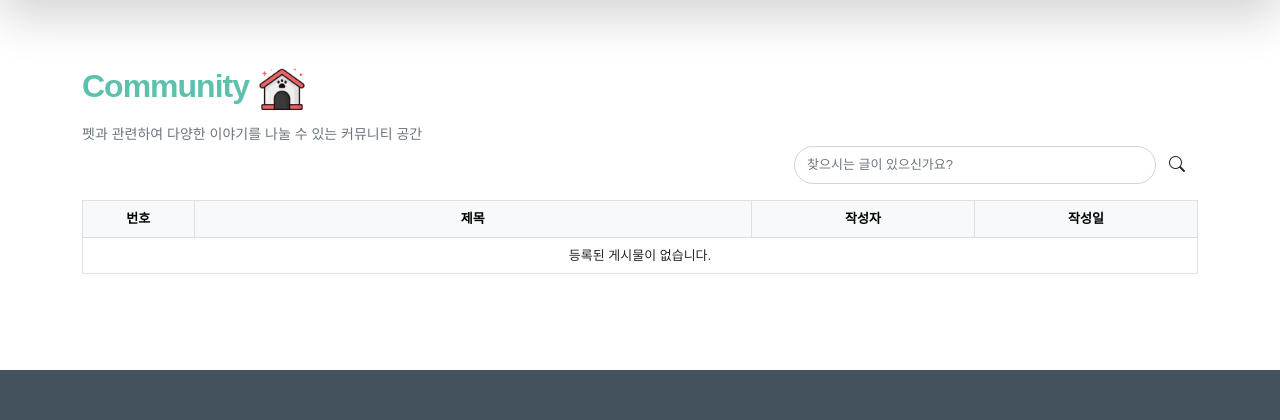
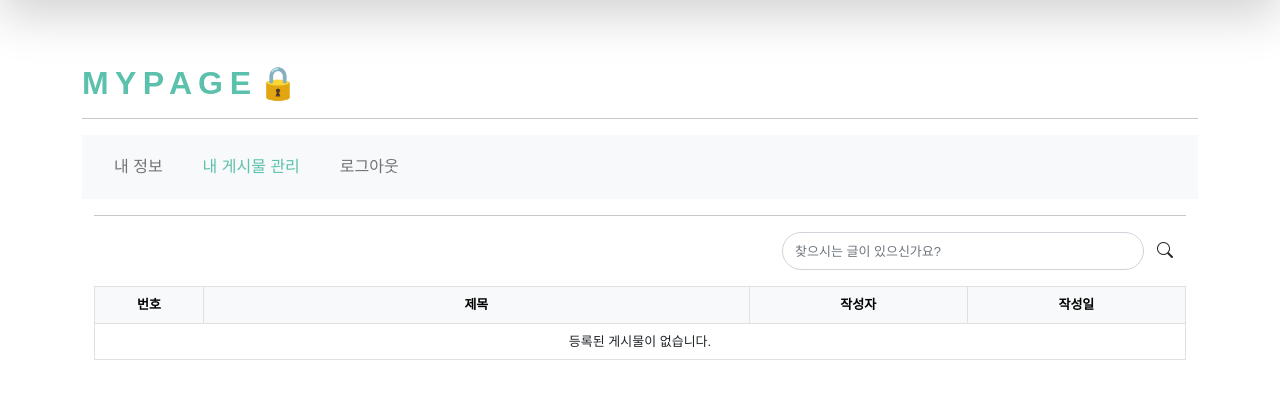
Before and after one commit to CompanionAnimalWeb/CompanionAnimal, a Java web app: template CompanionAnimalProject/src/main/webapp/WEB-INF/views/mypage/myPosts.jsp in a window 1280 px wide. Shown: the part 139-559 px from the top of the page. Run offline with Spring Boot 4, a stand-in JSP engine, Linux system fonts and the light colour scheme; the template is opened without the code that fills it, so the values that code supplies are empty; some libraries are stand-ins or nearby versions; some web fonts are replaced; grey boxes are pictures that could not be loaded.

Commit message:
[Frontend] 메인 페이지 디자인 수정

```diff
--- a/CompanionAnimalProject/src/main/webapp/WEB-INF/views/dictionary/main.jsp
+++ b/CompanionAnimalProject/src/main/webapp/WEB-INF/views/dictionary/main.jsp
@@ -29,7 +29,7 @@
 		<section class="text-left" style="margin: auto; padding: 5% 0;">
 			<div class="container">
 
-				<h3 class="." style="color: var(--primary-color)">💡 반려동물 꿀팁 💡</h3>
+				<h3 class="." style="color: var(--primary-color)">반려동물 꿀팁💡</h3>
 
 				<hr>
 				<br>
--- a/CompanionAnimalProject/src/main/webapp/WEB-INF/views/mypage/main.jsp
+++ b/CompanionAnimalProject/src/main/webapp/WEB-INF/views/mypage/main.jsp
@@ -41,7 +41,7 @@
                 <div class="collapse navbar-collapse" id="navbarNavAltMarkup">
                   <div class="navbar-nav">
                     <a class="nav-link active" aria-current="page" href="#">내 정보 </a>
-                    <a class="nav-link" onclick="location.href='myPosts'">게시물 관리 </a>
+                    <a class="nav-link" onclick="location.href='myPosts'">내 게시물 관리 </a>
                     <a class="nav-link" href="<c:url value="/member/logout"/>">로그아웃</a>
                   </div>
                 </div>
--- a/CompanionAnimalProject/src/main/webapp/WEB-INF/views/mypage/myPosts.jsp
+++ b/CompanionAnimalProject/src/main/webapp/WEB-INF/views/mypage/myPosts.jsp
@@ -1,5 +1,4 @@
-<%@ page language="java" contentType="text/html; charset=UTF-8"
-    pageEncoding="UTF-8"%>
+<%@ page language="java" contentType="text/html; charset=UTF-8" pageEncoding="UTF-8"%>
 <%@ taglib prefix="fn" uri="http://java.sun.com/jsp/jstl/functions" %>
 <!DOCTYPE html>
 <html>
@@ -18,8 +17,6 @@
 
 </head>
 
-
-
 <body id="section_1">
 
     <!-- header -->
@@ -31,17 +28,29 @@
     <main>
         <section class="text-left" style="margin: auto; padding: 5% 0;">
             <div class="container">
-                <div class="row">
-                	<div class="col-8">
-						<h3 class="." style="color: var(--primary-color)">Community
-							<img src="${pageContext.request.contextPath}/resources/images/animal_house3.png" style="width:50px; height:50px;"/>
-						</h3>
-						<span>
-							<small class="small-font text-secondary">펫과 관련하여 다양한 이야기를 나눌 수 있는 커뮤니티 공간</small>
-						</span>
+
+			<h3 class="." style="color: var(--primary-color)">M Y P A G E 🔒</h3>
+
+			<hr>
+
+            <nav class="navbar navbar-expand-lg bg-light">
+              <div class="container-fluid">
+                <button class="navbar-toggler" type="button" data-bs-toggle="collapse" data-bs-target="#navbarNavAltMarkup" aria-controls="navbarNavAltMarkup" aria-expanded="false" aria-label="Toggle navigation">
+                  <span class="navbar-toggler-icon"></span>
+                </button>
+                <div class="collapse navbar-collapse" id="navbarNavAltMarkup">
+                  <div class="navbar-nav">
+                    <a class="nav-link" aria-current="page" href="main">내 정보 </a>
+                    <a class="nav-link active" onclick="location.href='myPosts'">내 게시물 관리 </a>
+                    <a class="nav-link" href="<c:url value="/member/logout"/>">로그아웃</a>
                   </div>
+                </div>
+              </div>
+            </nav>
 
-				</div>
+			<div class="container">
+
+				<hr>
 
 				<form action="../board/listSearch">
 					<div class="d-flex flex-row-reverse">
@@ -53,6 +62,7 @@
 	                	</div>
 					</div>
 				</form>
+
                 <div>
                		<p></p>
                 </div>
@@ -106,6 +116,7 @@
 
 			</div>
 
+
         </section>
     </main>
 
```
Lines whose indentation alone changed are shown as unchanged.
